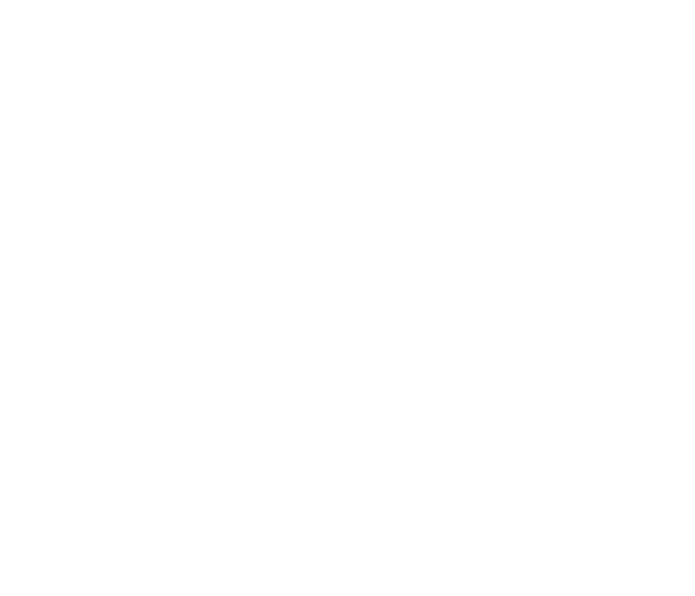
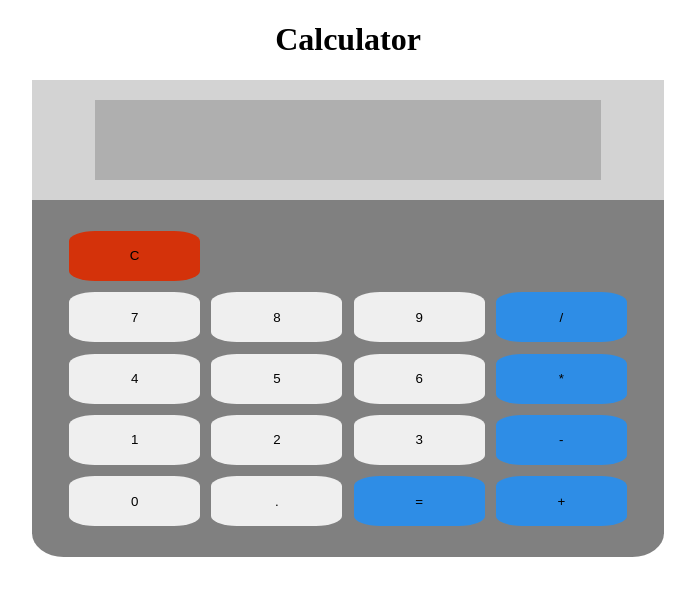
Before and after one commit to CrystalSnake/odin-calculator, a plain HTML site: page index.html in a window 1280 px wide. Shown: the whole page, without its empty margins (292-987 px from the left). Drawn offline with Linux system fonts and the light colour scheme.

Commit message:
Add basic styles

```diff
--- a/index.html
+++ b/index.html
@@ -8,5 +8,35 @@
     <link rel="stylesheet" href="./styles.css" />
     <script src="./scripts.js"></script>
   </head>
-  <body></body>
+  <body>
+    <h1>Calculator</h1>
+    <div class="calculator">
+      <div class="display">
+        <div class="screen"></div>
+      </div>
+
+      <div class="keyboard">
+        <div class="top-line">
+          <button class="clear">C</button>
+        </div>
+
+        <button class="digit">7</button>
+        <button class="digit">8</button>
+        <button class="digit">9</button>
+        <button class="operand">/</button>
+        <button class="digit">4</button>
+        <button class="digit">5</button>
+        <button class="digit">6</button>
+        <button class="operand">*</button>
+        <button class="digit">1</button>
+        <button class="digit">2</button>
+        <button class="digit">3</button>
+        <button class="operand">-</button>
+        <button class="digit">0</button>
+        <button class="digit">.</button>
+        <button class="operand">=</button>
+        <button class="operand">+</button>
+      </div>
+    </div>
+  </body>
 </html>
--- a/scripts.js
+++ b/scripts.js
@@ -29,5 +29,3 @@ const operate = function (firstOp, operator, secondOp) {
       console.log(divide(firstOp, secondOp));
   }
 };
-
-operate(5, '*', 6);
--- a/styles.css
+++ b/styles.css
@@ -0,0 +1,56 @@
+h1 {
+  text-align: center;
+}
+
+.calculator {
+  width: 50%;
+  margin: auto;
+  background-color: grey;
+  border-radius: 5%;
+}
+
+.display {
+  height: 120px;
+  background-color: lightgrey;
+  display: flex;
+  align-items: center;
+}
+
+.screen {
+  width: 80%;
+  height: 80px;
+  background-color: rgb(175, 175, 175);
+  margin: auto;
+}
+
+.keyboard {
+  display: flex;
+  flex-wrap: wrap;
+  justify-content: space-between;
+  align-items: center;
+  width: 90%;
+  padding-top: 4%;
+  padding-bottom: 4%;
+  margin: auto;
+}
+
+.top-line {
+  display: flex;
+  width: 100%;
+}
+
+button {
+  width: 23%;
+  height: 50px;
+  margin: 1%;
+  border: none;
+  border-radius: 20%;
+}
+
+.clear {
+  background-color: rgb(212, 50, 10);
+}
+
+.operand {
+  background-color: rgb(46, 141, 230);
+}
```
